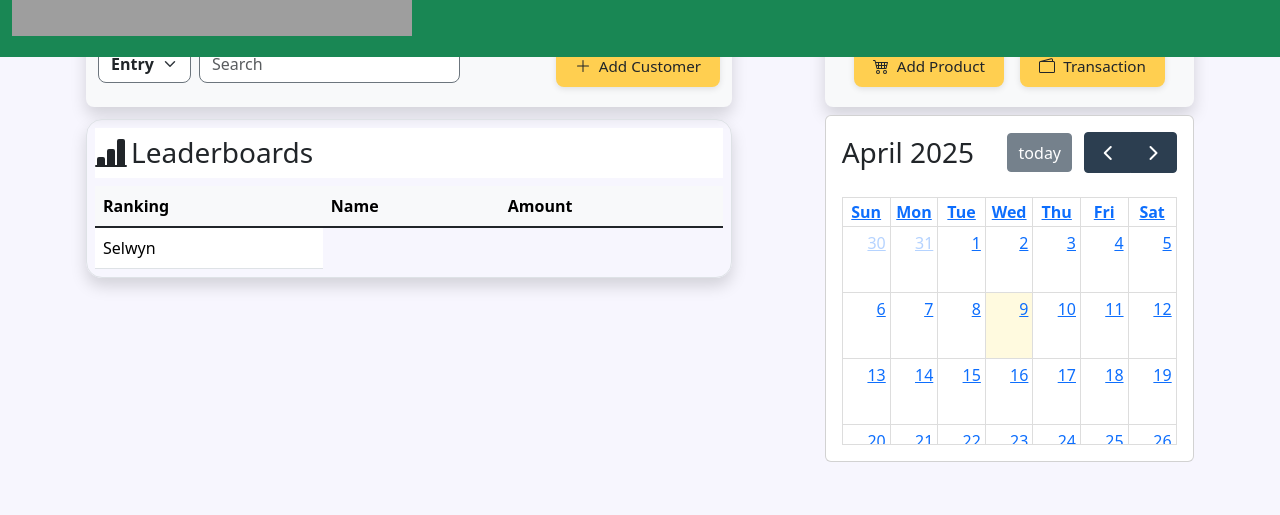
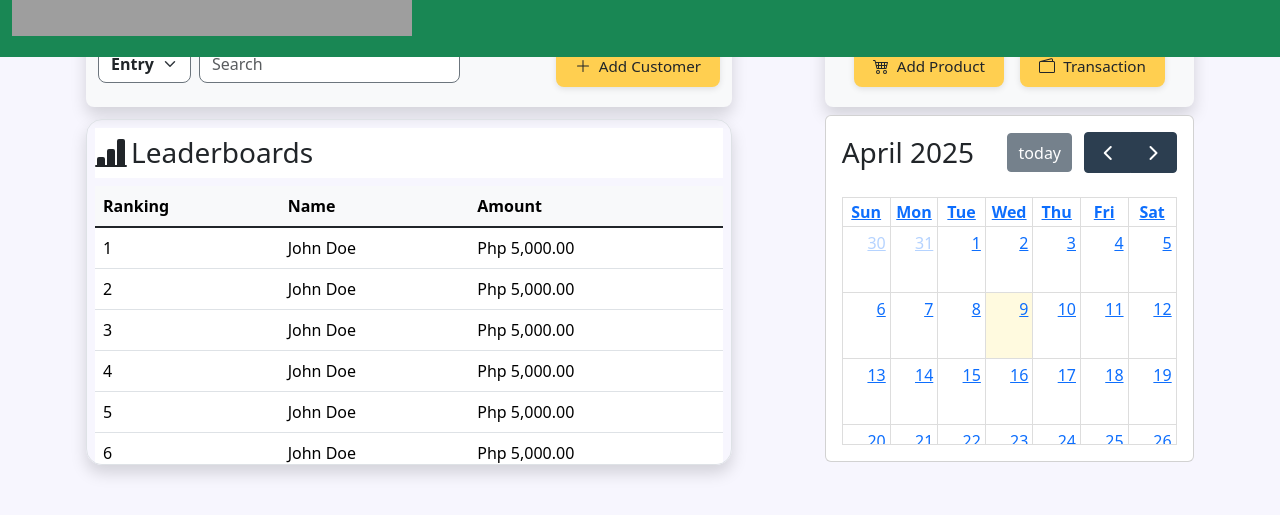
Before and after one commit to panzerweb/utanglista, a PHP site: page /views/dashboard.php in a window 1280 px wide. Shown: the part 277-792 px from the top of the page. Run offline with PHP 8.4, Linux system fonts and the light colour scheme; lists and menus that the app fills with data are empty; some libraries are stand-ins or nearby versions; grey boxes are pictures that could not be loaded.

Commit message:
Update: Backend ready
## Changes
- Added and updated `api` folder with necessary backend files for 3 essential logic.
- Completed forms on modals based on ERD

```diff
--- a/views/components/addproduct_modal.php
+++ b/views/components/addproduct_modal.php
@@ -7,11 +7,56 @@
         <button type="button" class="btn-close" data-bs-dismiss="modal" aria-label="Close"></button>
       </div>
       <div class="modal-body">
-        ...
-      </div>
-      <div class="modal-footer">
-        <button type="button" class="btn btn-secondary" data-bs-dismiss="modal">Close</button>
-        <button type="button" class="btn btn-primary">Save changes</button>
+        <!-- This form CREATE a new customer -->
+        <form action="../../api/add_product.php" method="post">
+          <div class="mb-3">
+            <label for="" class="form-label">Product name</label>
+            <input
+              type="text"
+              class="form-control"
+              name="prod_name"
+              id="prod_name"
+              aria-describedby="helpId"
+              placeholder="Enter Product Name"
+              required
+            />
+          </div>
+          <div class="mb-3">
+            <label for="" class="form-label">Price</label>
+            <input
+              type="number"
+              class="form-control"
+              name="prod_price"
+              id="prod_price"
+              aria-describedby="helpId"
+              placeholder="Enter price"
+              required
+            />
+          </div>
+          <div class="mb-3">
+            <label for="" class="form-label">Image</label>
+            <input
+              type="file"
+              class="form-control"
+              name="prod_image"
+              id="prod_image"
+              placeholder="Product image"
+              aria-describedby="productImage"
+            />
+            <div id="productImage" class="form-text">Select product image</div>
+          </div>
+
+          <!-- Image preview -->
+          <!-- Remove border (optional) if logic is applied. -->
+          <div class="image-wrapper border border-2 border-dark p-2 rounded-3">
+            <img src="#" alt="Preview product image" id="file-preview" aria-describedby="previewImage">
+          </div>
+
+          <div class="modal-footer">
+            <button type="button" class="btn btn-secondary" data-bs-dismiss="modal">Close</button>
+            <input type="submit" name="submit" class="btn btn-success">
+          </div>
+        </form>
       </div>
     </div>
   </div>
--- a/views/components/transaction_modal.php
+++ b/views/components/transaction_modal.php
@@ -6,13 +6,63 @@
         <h1 class="modal-title fs-5" id="transactionModalLabel">Transaction</h1>
         <button type="button" class="btn-close" data-bs-dismiss="modal" aria-label="Close"></button>
       </div>
-      <div class="modal-body">
-        ...
-      </div>
-      <div class="modal-footer">
-        <button type="button" class="btn btn-secondary" data-bs-dismiss="modal">Close</button>
-        <button type="button" class="btn btn-primary">Save changes</button>
-      </div>
+      <form action="../../api/transaction.php" method="post">
+        <div class="modal-body">
+            <!-- Select dropdown for customers -->
+            <div class="mb-3">
+              <label for="" class="form-label">Customer</label>
+              <select
+                class="form-select form-select-lg"
+                name="c_name"
+                id="customer_name_select"
+              >
+                <option selected>Select one</option>
+                <option value="1">John Doe</option>
+              </select>
+            </div>
+            <!-- Select dropdown for products -->
+            <div class="mb-3">
+              <label for="" class="form-label">Products</label>
+              <select
+                class="form-select form-select-lg"
+                name="prod_name"
+                id="product_name_select"
+              >
+                <option selected>Select one</option>
+                <option value="1">Milo</option>
+              </select>
+            </div>
+            <!-- Quantity and Price -->
+            <div class="mb-3">
+            <label for="" class="form-label">Quantity</label>
+            <input
+              type="number"
+              class="form-control"
+              name="qty"
+              id="qty"
+              aria-describedby="QuantityID"
+              placeholder="Quantity"
+            />
+            </div>
+            <!-- Amount is not to be called in the Php code, the amount is directly calculated in the Php code -->
+            <div class="mb-3">
+              <label for="" class="form-label">Amount</label>
+              <input
+                type="number"
+                class="form-control"
+                name="amount"
+                id="amount-field"
+                aria-describedby="AmountPurchased"
+                placeholder="Amount"
+                disabled
+              />
+            </div>
+        </div>
+        <div class="modal-footer">
+          <button type="button" class="btn btn-secondary" data-bs-dismiss="modal">Close</button>
+          <input type="submit" name="submit" class="btn btn-success">
+        </div>
+      </form>
     </div>
   </div>
 </div>
--- a/views/dashboard.php
+++ b/views/dashboard.php
@@ -220,12 +220,34 @@
                                         <tbody class="table-group-divider">
                                             <!-- Replace static table data with actual dynamic data -->
                                             <tr>
-                                                <td>
-                                                    <?php
-                                                        echo "Selwyn"
-                                                    ?>
-                                                </td>
-
+                                                <td>1</td>
+                                                <td>John Doe</td>
+                                                <td>Php 5,000.00</td>
+                                            </tr>
+                                            <tr>
+                                                <td>2</td>
+                                                <td>John Doe</td>
+                                                <td>Php 5,000.00</td>
+                                            </tr>
+                                            <tr>
+                                                <td>3</td>
+                                                <td>John Doe</td>
+                                                <td>Php 5,000.00</td>
+                                            </tr>
+                                            <tr>
+                                                <td>4</td>
+                                                <td>John Doe</td>
+                                                <td>Php 5,000.00</td>
+                                            </tr>
+                                            <tr>
+                                                <td>5</td>
+                                                <td>John Doe</td>
+                                                <td>Php 5,000.00</td>
+                                            </tr>
+                                            <tr>
+                                                <td>6</td>
+                                                <td>John Doe</td>
+                                                <td>Php 5,000.00</td>
                                             </tr>
                                         </tbody>
                                     </table>
```
Also changed, not shown: api/add_customer.php (+6 -1 lines), api/add_product.php (added, +14 -0 lines), api/transaction.php (added, +16 -0 lines).
